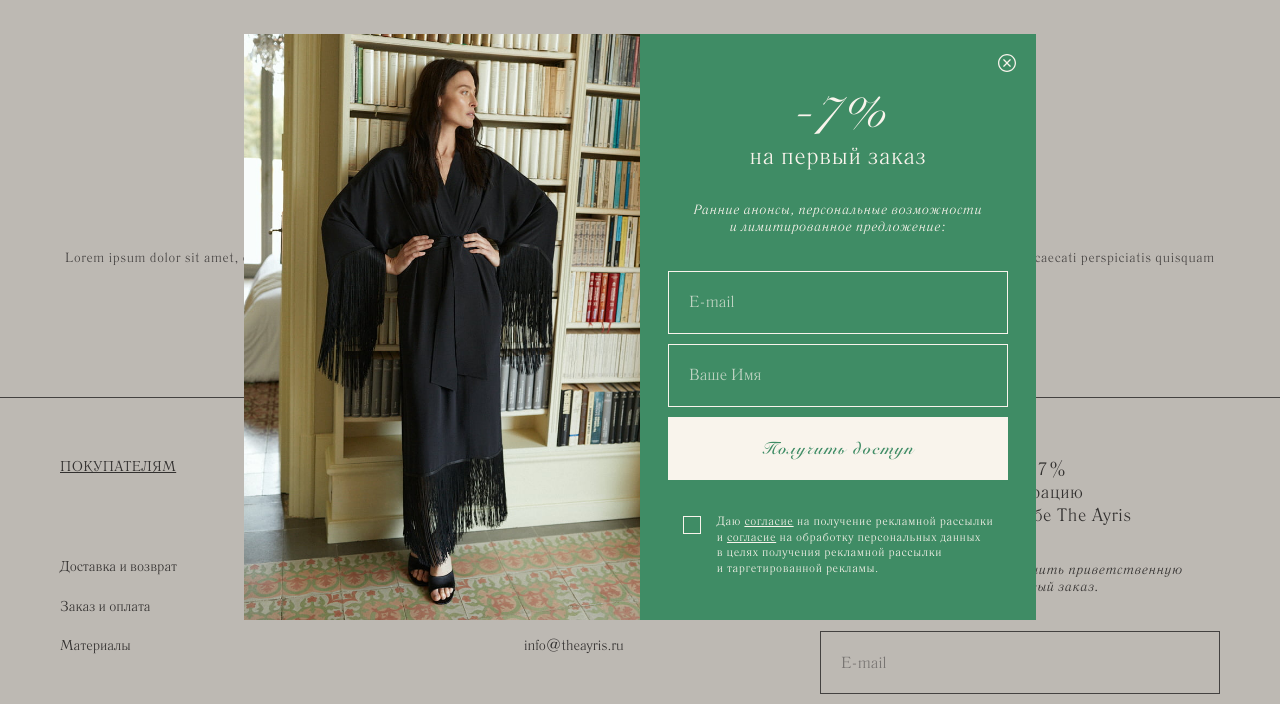
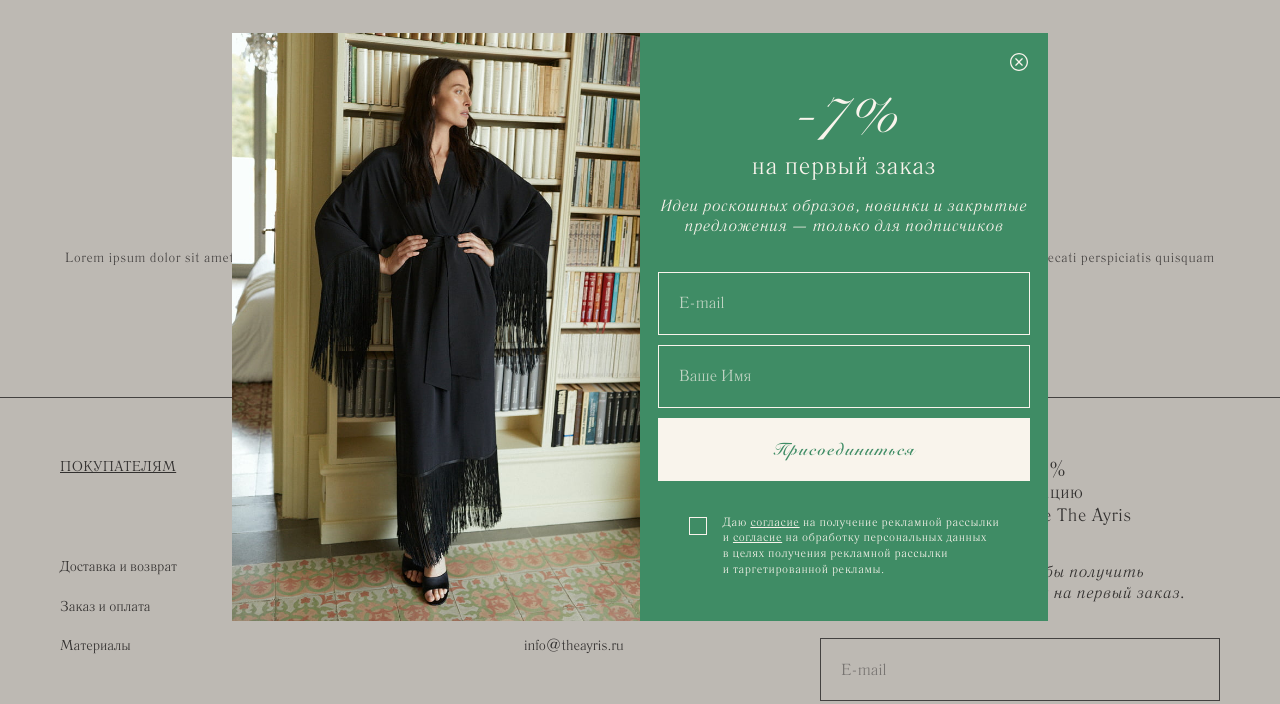
Before and after one commit to DavidPurtskhvanidze/theayris, a plain HTML site: page modal_with_picture/modal-with-picture.html in a window 1280 px wide. Shown: the part 73-777 px from the top of the page. Drawn offline with Linux system fonts and the light colour scheme; files whose address does not match are found by name.

Commit message:
Modal with picture - 2

```diff
--- a/files/styles/elements/club-form.css
+++ b/files/styles/elements/club-form.css
@@ -20,7 +20,7 @@
 
 .club-form-descriptor {
     font-style: italic;
-    font-size: clamp(13px, calc(15/var(--clamp-width)*100vw), 15px);
+    font-size: 16px;
     text-align: center;
     letter-spacing: 0.03em;
     margin-bottom: 35px;
@@ -105,13 +105,13 @@
     padding: 0;
 }
 .club-form-modal {
-    width: 396px;
-    padding: 40px 28px 28px;
+    width: 408px;
+    padding: 40px 18px 28px;
     background-color: var(--color-accent);
     color: var(--color-royal-paper);
 }
 .club-form-modal-picture {
-    width: 396px;
+    width: 408px;
 }
 .club-form-modal-picture picture {
     width: 100%;
@@ -142,13 +142,12 @@
 }
 
 .club-form-modal .club-form-title {
-    /*font-size: 27px;*/
-    font-size: clamp(22px, calc(27/var(--clamp-width)*100vw), 27px);
+    font-size: 25px;
     line-height: 1.2;
-    margin-bottom: 30px;
+    margin-bottom: 15px;
 }
 .club-form-title .big {
-    font-size: clamp(55px, calc(65/var(--clamp-width)*100vw), 65px);
+    font-size: 65px;
     font-family: 'RoundhandWeb', serif;
     font-weight: 500;
 }
--- a/files/styles/media.css
+++ b/files/styles/media.css
@@ -342,10 +342,12 @@
     /*Club form modal*/
     .club-form-modal {
         max-width: 370px;
-        padding: 20px 28px;
     }
     .club-form-modal-picture {
         width: 370px;
+    }
+    .club-form-modal .club-form-descriptor {
+        font-size: 13px;
     }
     /*Club form modal*/
 
@@ -652,6 +654,9 @@
     /*FAQ*/
 
     /*Club form modal*/
+    .club-form-modal {
+        padding: 18px 18px 28px;
+    }
     .club-form-modal-wrapper {
         grid-template-columns: 1fr;
     }
@@ -966,5 +971,8 @@
     .club-form-modal .club-form-descriptor {
         margin-bottom: 25px;
     }
+    .club-form-modal .club-form-descriptor {
+        font-size: 11px;
+    }
     /*Club form modal*/
 }
--- a/modal_with_picture/modal-with-picture.html
+++ b/modal_with_picture/modal-with-picture.html
@@ -540,7 +540,8 @@
         на первый заказ
       </h4>
       <p class="club-form-descriptor">
-        Ранние анонсы, персональные возможности<br> и лимитированное предложение:
+        Идеи роскошных образов, новинки и закрытые<br>
+        предложения — только для подписчиков
       </p>
 
       <form class="ajax_form" action="" method="post">
@@ -555,7 +556,7 @@
             <label class="input-label" for="yourName1">Ваше Имя</label>
           </div>
           <button class="button" type="submit" name="fbform1" value="1">
-            <b>Получить доступ</b>
+            <b>Присоединиться</b>
           </button>
         </div>
 
```
